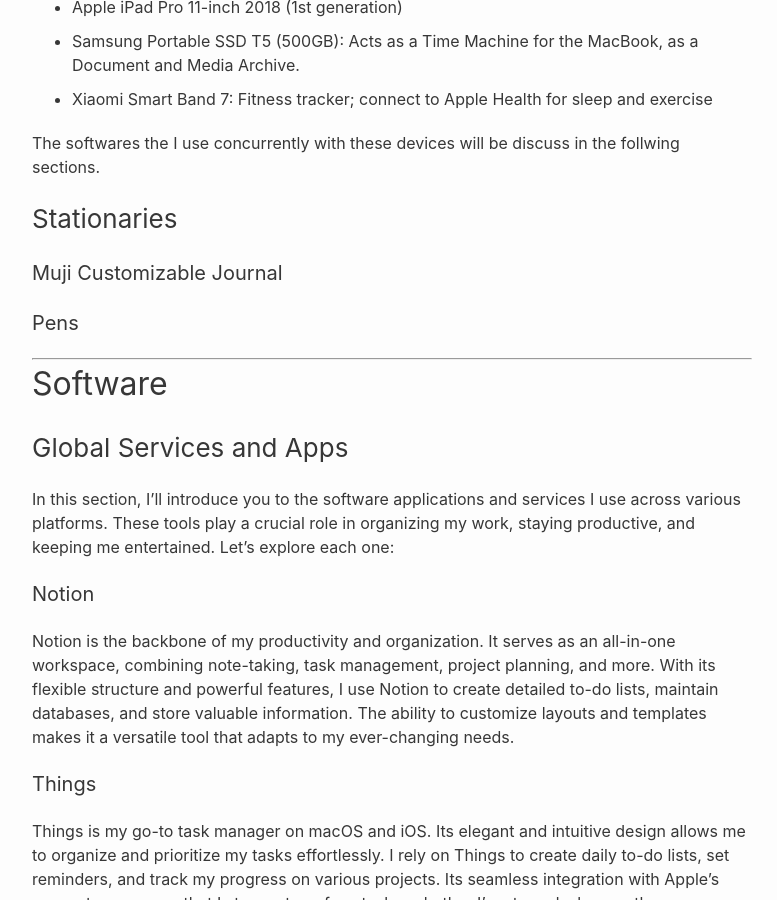
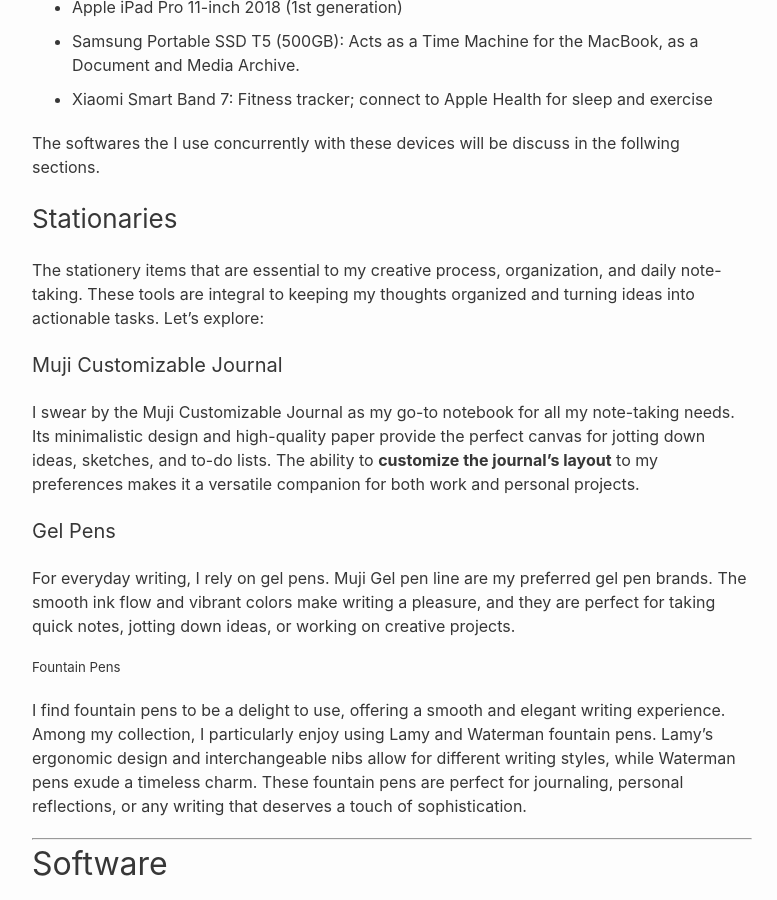
Before and after one commit to jarondlk/jaronchai-blog, a Jekyll site: the page built from pages/uses.markdown, in a window 1280 px wide and 900 px high, scrolled down 891 px. Shown: the whole window, without its empty margins (248-1025 px from the left). Built offline with Jekyll 4.4.1, drawn with Linux system fonts in a browser that asks for light colours.

Commit message:
Update uses page

```diff
--- a/pages/uses.markdown
+++ b/pages/uses.markdown
@@ -34,9 +34,19 @@
 
 ### Stationaries
 
+The stationery items that are essential to my creative process, organization, and daily note-taking. These tools are integral to keeping my thoughts organized and turning ideas into actionable tasks. Let's explore:
+
 #### Muji Customizable Journal
 
-#### Pens
+I swear by the Muji Customizable Journal as my go-to notebook for all my note-taking needs. Its minimalistic design and high-quality paper provide the perfect canvas for jotting down ideas, sketches, and to-do lists. The ability to **customize the journal's layout** to my preferences makes it a versatile companion for both work and personal projects.
+
+#### Gel Pens
+
+For everyday writing, I rely on gel pens. Muji Gel pen line are my preferred gel pen brands. The smooth ink flow and vibrant colors make writing a pleasure, and they are perfect for taking quick notes, jotting down ideas, or working on creative projects.
+
+##### Fountain Pens
+
+I find fountain pens to be a delight to use, offering a smooth and elegant writing experience. Among my collection, I particularly enjoy using Lamy and Waterman fountain pens. Lamy's ergonomic design and interchangeable nibs allow for different writing styles, while Waterman pens exude a timeless charm. These fountain pens are perfect for journaling, personal reflections, or any writing that deserves a touch of sophistication.
 
 ---
 
```
